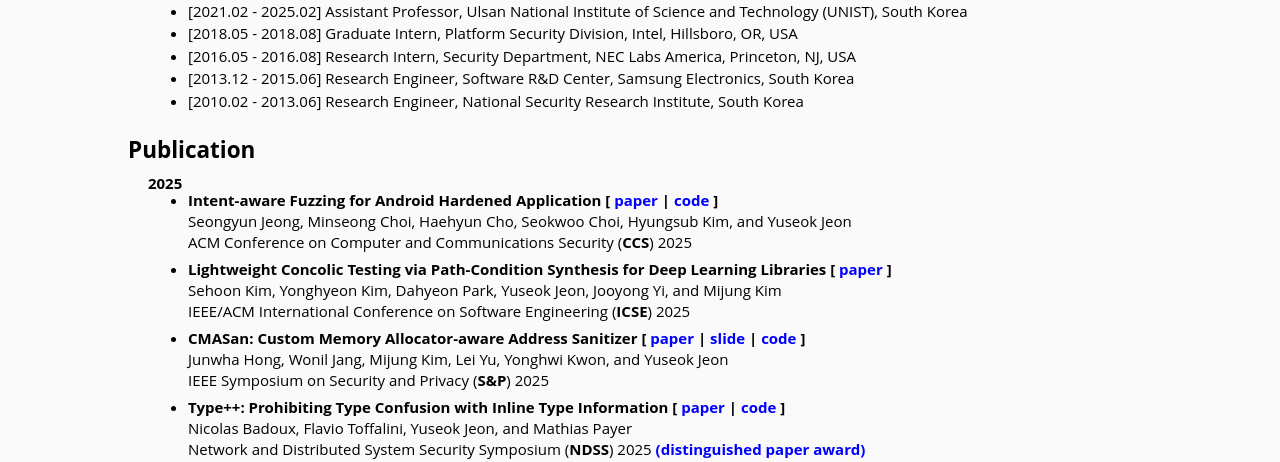
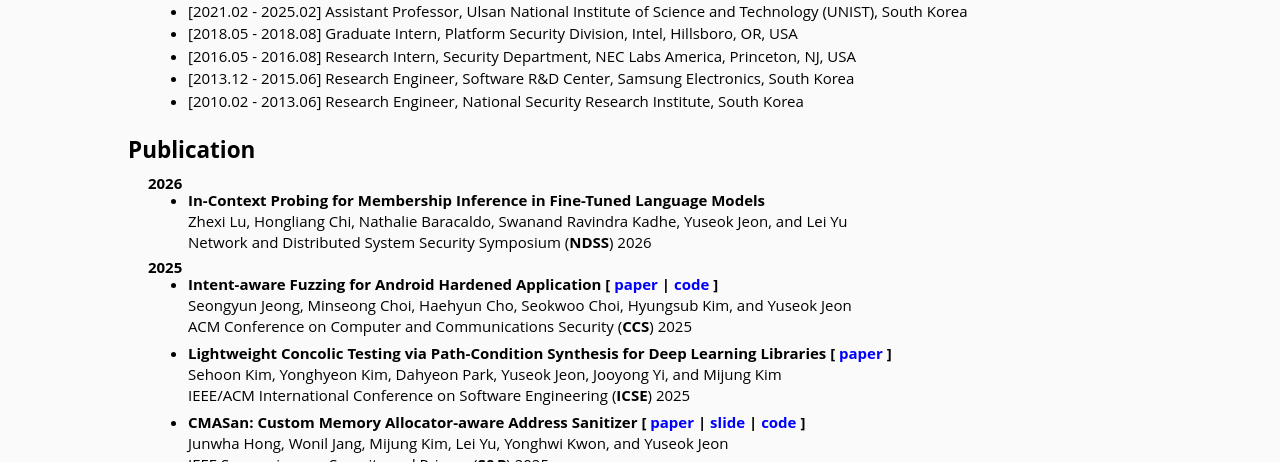
Before and after one commit to jys0710/jys0710.github.io, a plain HTML site: page index.html in a window 1280 px wide. Shown: the part 638-1100 px from the top of the page. Drawn offline with Linux system fonts and the light colour scheme.

Commit message:
Update index.html

```diff
--- a/index.html
+++ b/index.html
@@ -115,6 +115,18 @@ Please feel free to contact me through <a href="mailto:ys_jeon@korea.ac.kr" styl
       <h3>Publication </h3>
     </header>
     <div class="post">
+
+<h2>2026</h2>
+<ul>
+<li>
+<p><strong>In-Context Probing for Membership Inference in Fine-Tuned Language Models</strong></p>
+<blockquote>
+<p>Zhexi Lu, Hongliang Chi, Nathalie Baracaldo, Swanand Ravindra Kadhe, Yuseok Jeon, and Lei Yu</p>
+<p>Network and Distributed System Security Symposium (<strong>NDSS</strong>) 2026 </p>
+</blockquote>
+</li>
+</ul>
+
 <h2>2025</h2>
 <ul>
 <li>
```
